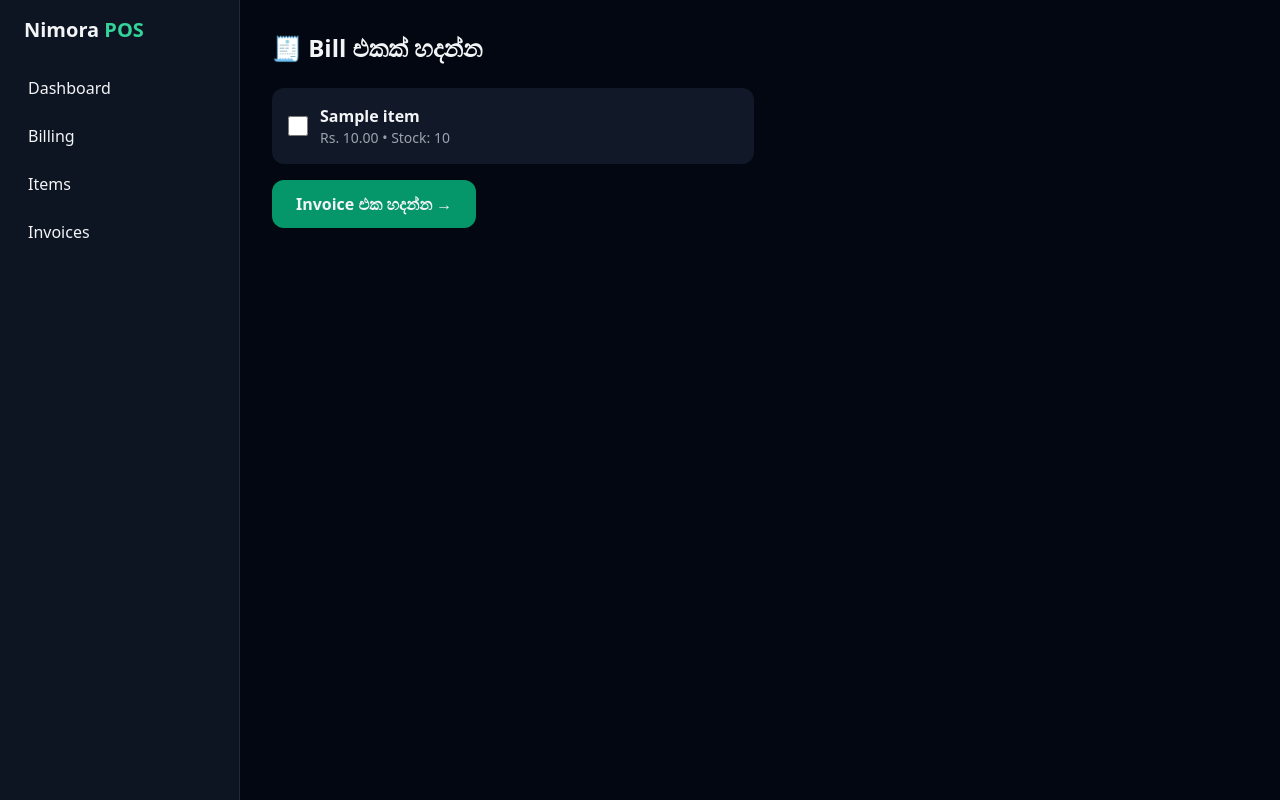
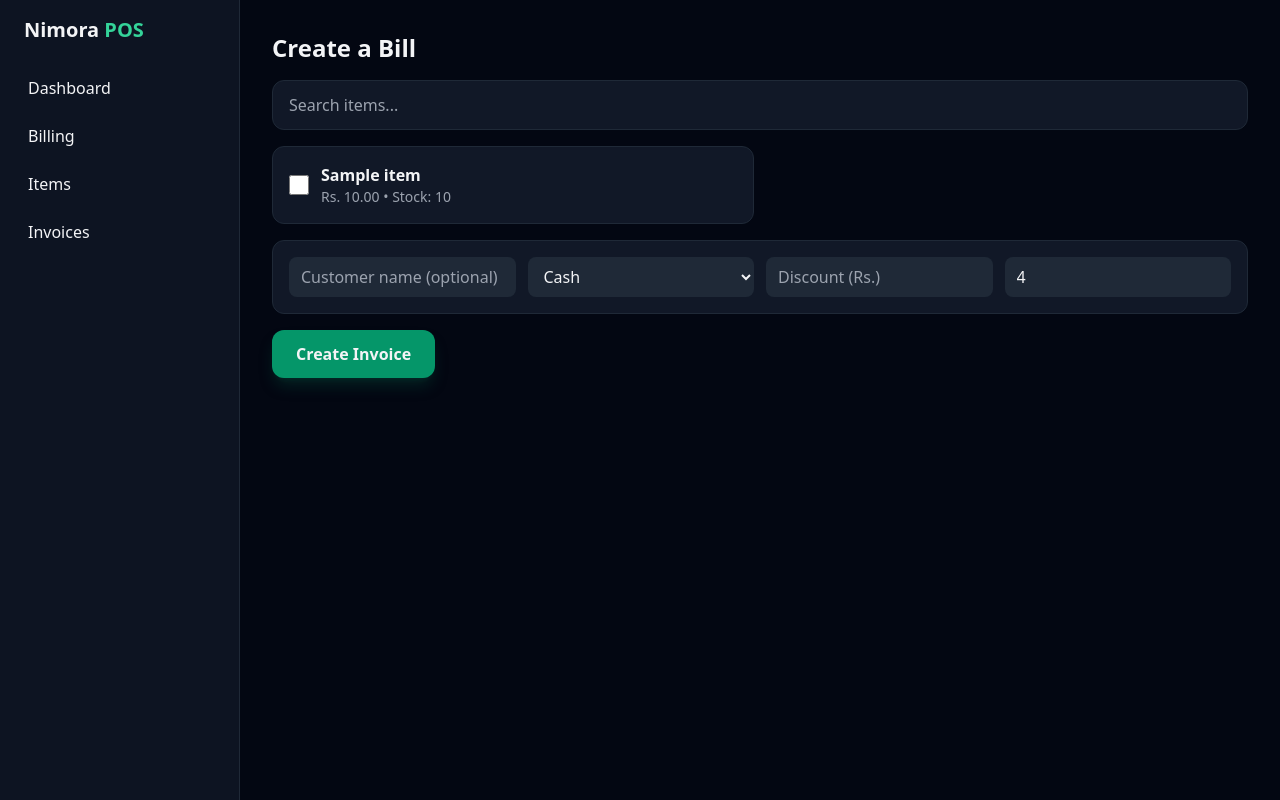
Before and after one commit to nimsara-web/Nimora-pos, a Flask app: page /pos in a window 1280 px wide. Run offline with Flask 3, Linux system fonts and the light colour scheme; a database or web service that is not in the repository returns one stand-in record (values such as "Sample title"); some libraries are stand-ins or nearby versions.

Commit message:
Update index.html

```diff
--- a/templates/index.html
+++ b/templates/index.html
@@ -1,12 +1,16 @@
 {% extends "base.html" %}
 {% block content %}
-<h2 class="text-2xl font-bold mb-6">🧾 Bill එකක් හදන්න</h2>
+<h2 class="text-2xl font-bold mb-4 fade-in">Create a Bill</h2>
+
+<form method="GET" action="/pos" class="mb-4 fade-in">
+    <input name="q" value="{{ q }}" placeholder="Search items..." class="w-full bg-gray-900 border border-gray-800 rounded-xl px-4 py-3 focus:outline-none focus:border-emerald-500 transition">
+</form>
 
 {% if items %}
-<form method="POST" action="/invoice/create" class="space-y-4">
+<form method="POST" action="/invoice/create" class="space-y-4 fade-in">
     <div class="grid grid-cols-1 md:grid-cols-2 gap-3">
         {% for item in items %}
-        <label class="bg-gray-900 rounded-xl p-4 flex items-center gap-3 hover:bg-gray-800 transition cursor-pointer">
+        <label class="card-hover bg-gray-900 rounded-xl p-4 flex items-center gap-3 hover:bg-gray-800 cursor-pointer border border-gray-800">
             <input type="checkbox" name="item_ids" value="{{ item._id }}" class="w-5 h-5 accent-emerald-500">
             <div class="flex-1">
                 <div class="font-semibold">{{ item.name }}</div>
@@ -15,11 +19,23 @@
         </label>
         {% endfor %}
     </div>
-    <button type="submit" class="w-full md:w-auto bg-emerald-600 hover:bg-emerald-500 transition px-6 py-3 rounded-xl font-semibold">
-        Invoice එක හදන්න →
+
+    <div class="bg-gray-900 rounded-xl p-4 grid grid-cols-1 md:grid-cols-4 gap-3 border border-gray-800">
+        <input name="customer" placeholder="Customer name (optional)" class="bg-gray-800 rounded-lg px-3 py-2">
+        <select name="payment" class="bg-gray-800 rounded-lg px-3 py-2">
+            <option>Cash</option>
+            <option>Card</option>
+            <option>Online Transfer</option>
+        </select>
+        <input name="discount" type="number" step="0.01" placeholder="Discount (Rs.)" class="bg-gray-800 rounded-lg px-3 py-2">
+        <input name="tax_rate" type="number" step="0.01" placeholder="Tax %" value="{{ settings.tax_rate }}" class="bg-gray-800 rounded-lg px-3 py-2">
+    </div>
+
+    <button type="submit" class="w-full md:w-auto bg-emerald-600 hover:bg-emerald-500 transition px-6 py-3 rounded-xl font-semibold shadow-lg shadow-emerald-900/40">
+        Create Invoice
     </button>
 </form>
 {% else %}
-<p class="text-gray-400">තාම items නෑ. <a href="/items" class="text-emerald-400 underline">Items page එකට ගිහින් add කරන්න</a>.</p>
+<p class="text-gray-400">No items yet. <a href="/items" class="text-emerald-400 underline">Add items first</a>.</p>
 {% endif %}
 {% endblock %}
```
